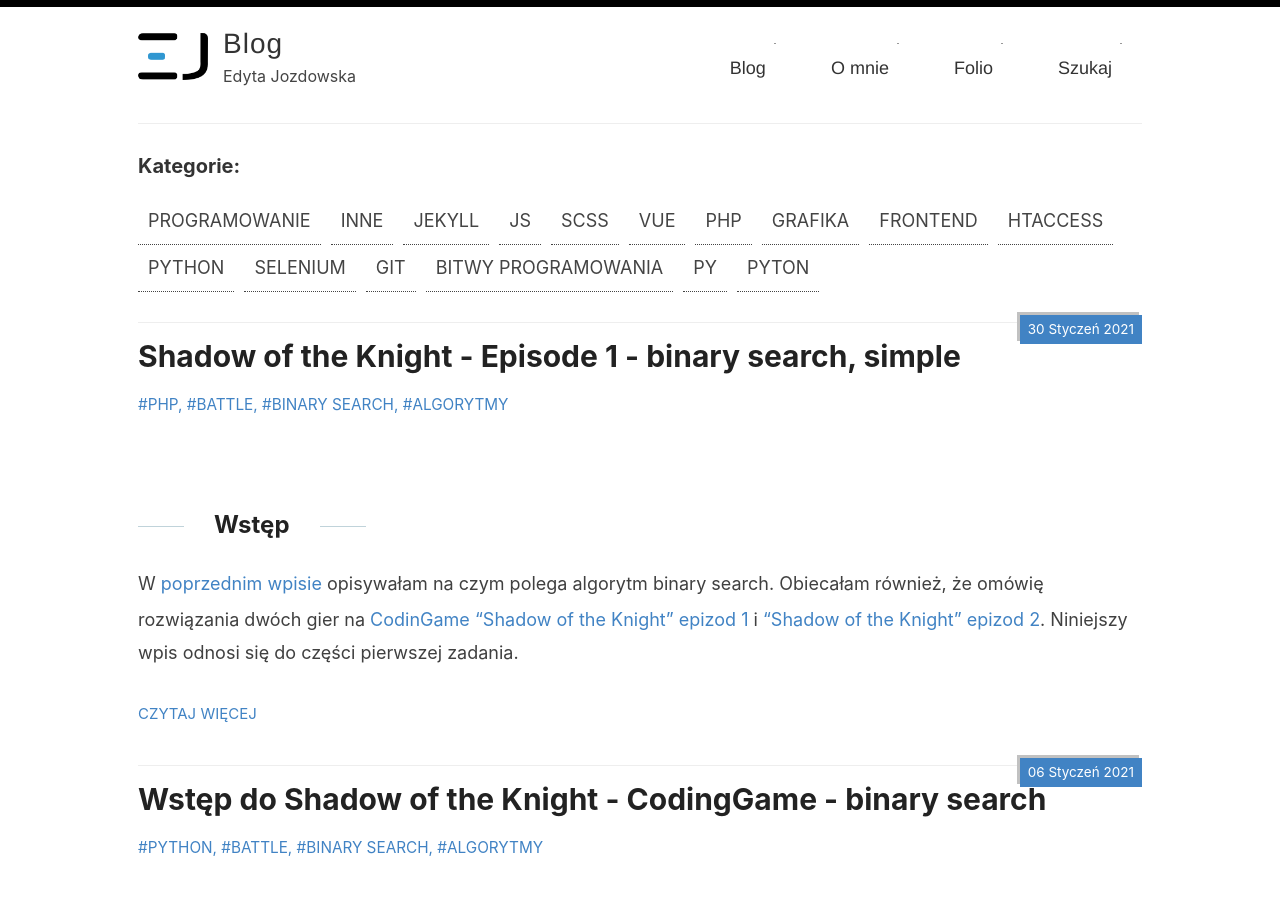
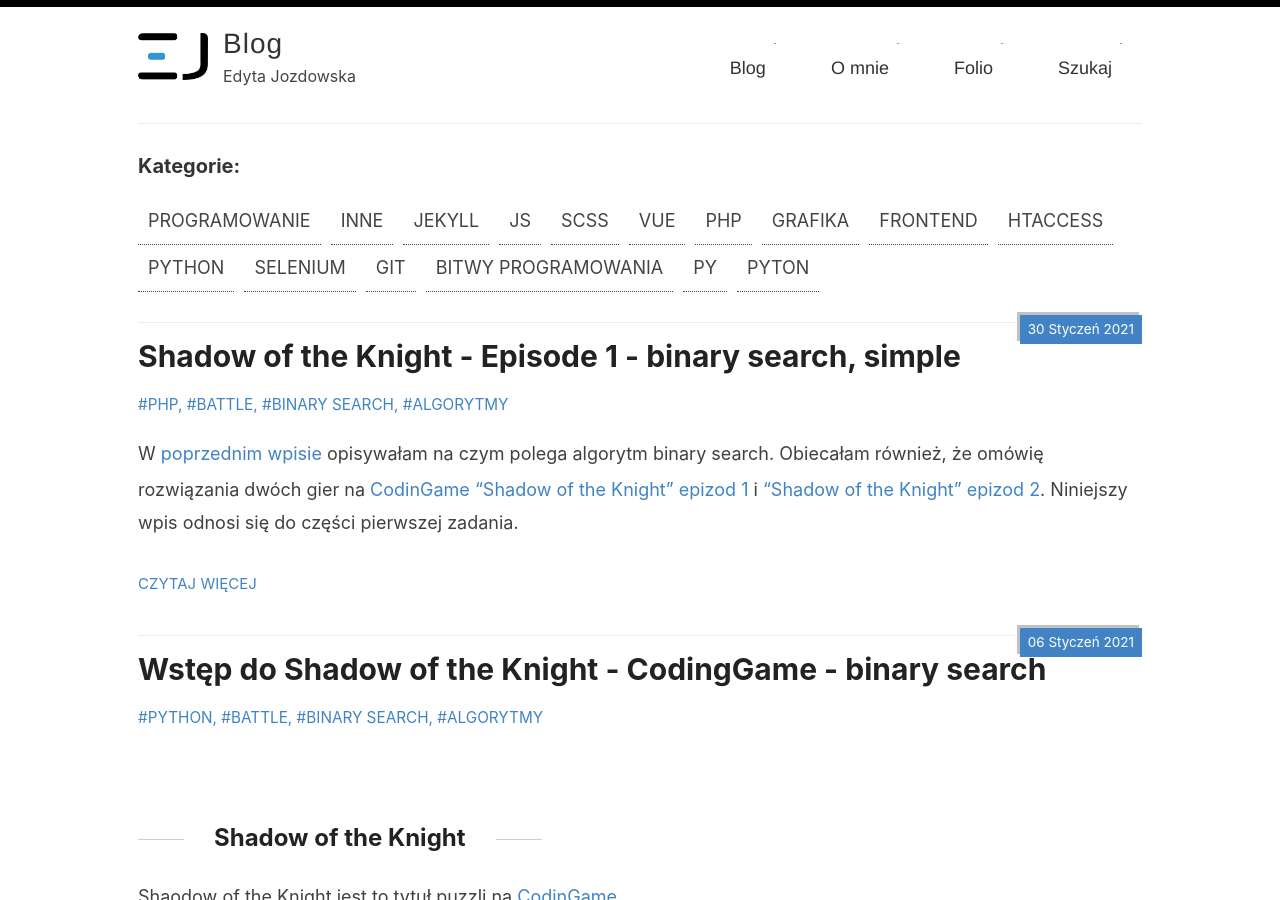
Before and after one commit to xyz-09/blog, a Jekyll site: the page built from index.html, in a window 1280 px wide and 900 px high. Built offline with Jekyll 4.4.1, drawn with Linux system fonts in a browser that asks for light colours; some web fonts are replaced; the list of posts is cut into pages by our own code.

Commit message:
minor changes

```diff
--- a/_posts/2021-01-30-shadow-of-the-knight-ep1.md
+++ b/_posts/2021-01-30-shadow-of-the-knight-ep1.md
@@ -8,7 +8,6 @@
 excerpt:
 published: true
 ---
-## Wstęp
 W [poprzednim wpisie](/blog/binary-search){:target="blank"} opisywałam na czym polega algorytm binary search. Obiecałam również, że omówię rozwiązania dwóch gier na [CodinGame](https://www.codingame.com/){:target="blank"} ["Shadow of the Knight" epizod 1](https://www.codingame.com/ide/puzzle/shadows-of-the-knight-episode-1){:target="blank"} i ["Shadow of the Knight" epizod 2](https://www.codingame.com/training/expert/shadows-of-the-knight-episode-2){:target="blank"}. Niniejszy wpis odnosi się do części pierwszej zadania.
 
 Nie będę przytaczać teorii algorytmu Binary search. To zrobiłam we wpisie [Wstęp do Shadow of the Knight - CodingGame - binary search](/blog/binary-search){:target="blank"}. Skupię sią natomiast na jego praktycznym zastosowaniu.
@@ -30,7 +29,7 @@
   * `DL` - do dołu i w lewo.
 
 ## Rozwiązanie zadania binary search w grafikach
-Pierwsza grafika *Rysunek 1* przedstawia stan początkowy. Batman znajduje się na pozycji `[x, y] = [2,7]`, bomba zlokalizowana jest na pozycji `[x, y] = [8,4]`.
+Pierwsza grafika *Rysunek 1* przedstawia stan początkowy. Batman znajduje się na pozycji `[x, y] = [2, 7]`, bomba zlokalizowana jest na pozycji `[x, y] = [8, 4]`.
 Batman oczywiście nie wie gdzie jest bomba, więc początkowo, jego zakresem szukania jest cała plansza.
 
 Jako, że z danych wejściowych dowiaduje się, że bomba jest gdzieś w kierunku `góra-prawo = UR` - ogranicza swój obszar wyszukiwania od swojej pozycji, do "ścian" budynku *Rysunek 2*.
```
